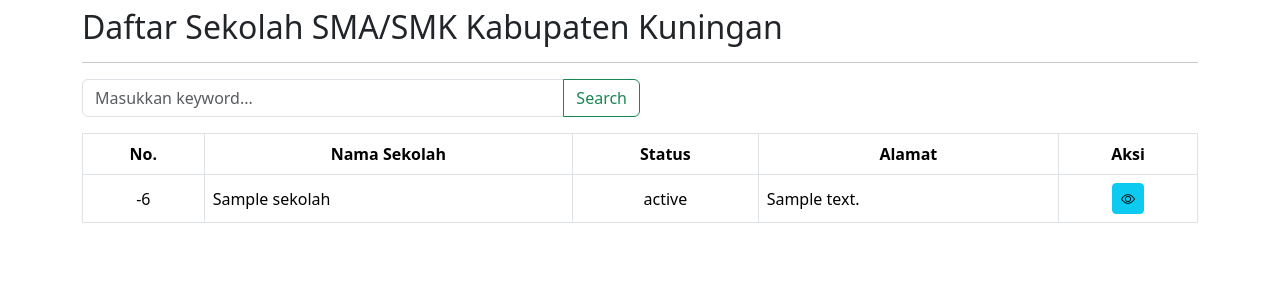
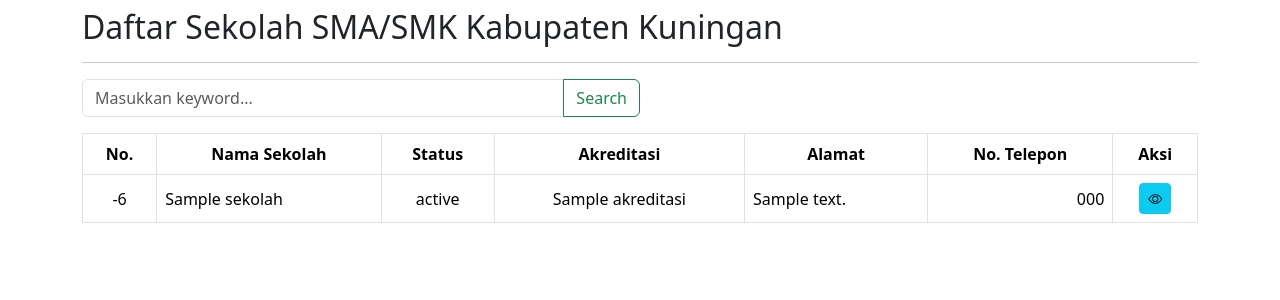
Before and after one commit to BilardoRaka/CI-Leaflet-Sekolah, a CodeIgniter 4 app: template app/Views/sekolah/index.php in a window 1280 px wide. Shown: the part 56-356 px from the top of the page. Run offline with PHP 8.4 and a stand-in for CodeIgniter, Linux system fonts and the light colour scheme; the template is opened without the code that fills it: most values are stand-ins (such as "Sample title", 1, 10 or a date in 2020); data that the repository does not hold is empty; some libraries are stand-ins or nearby versions.

Commit message:
Change Table

```diff
--- a/app/Controllers/Home.php
+++ b/app/Controllers/Home.php
@@ -28,9 +28,12 @@ class Home extends BaseController
     public function map()
     {
         $sekolah = $this->SekolahModel->findAll();
+        $kecamatan = array_unique($this->SekolahModel->findColumn('kecamatan'));
+
         $data = [
             'title' => 'Pemetaan',
-            'sekolah' => $sekolah
+            'sekolah' => $sekolah,
+            'kecamatan' => $kecamatan
         ];
 
         return view('map', $data);
--- a/app/Views/sekolah/index.php
+++ b/app/Views/sekolah/index.php
@@ -26,7 +26,9 @@
                         <th scope="col">No.</th>
                         <th scope="col">Nama Sekolah</th>
                         <th scope="col">Status</th>
+                        <th scope="col">Akreditasi</th>
                         <th scope="col">Alamat</th>
+                        <th scope="col">No. Telepon</th>
                         <th scope="col">Aksi</th>
                     </tr>
                 </thead>
@@ -37,7 +39,9 @@
                             <td align="center"><?= $i++; ?></th>
                             <td><?= $s['nama']; ?></td>
                             <td align='center'><?= $s['status']; ?></td>
+                            <td align='center'><?= $s['akreditasi']; ?></td>
                             <td><?= $s['alamat']; ?></td>
+                            <td align='right'><?= $s['nohp']; ?></td>
                             <td align="center">
 
                                 <a href="/sekolah/<?= $s['slug']; ?>" class="btn btn-info btn-sm"><i class="bi bi-eye"></i></a>
```
Also changed, not shown: public/img/galeri/1678887290_7350e41e5715a30c6f41.png (added), public/img/galeri/1678887291_e21c2a78044897ad71e2.png (added).
